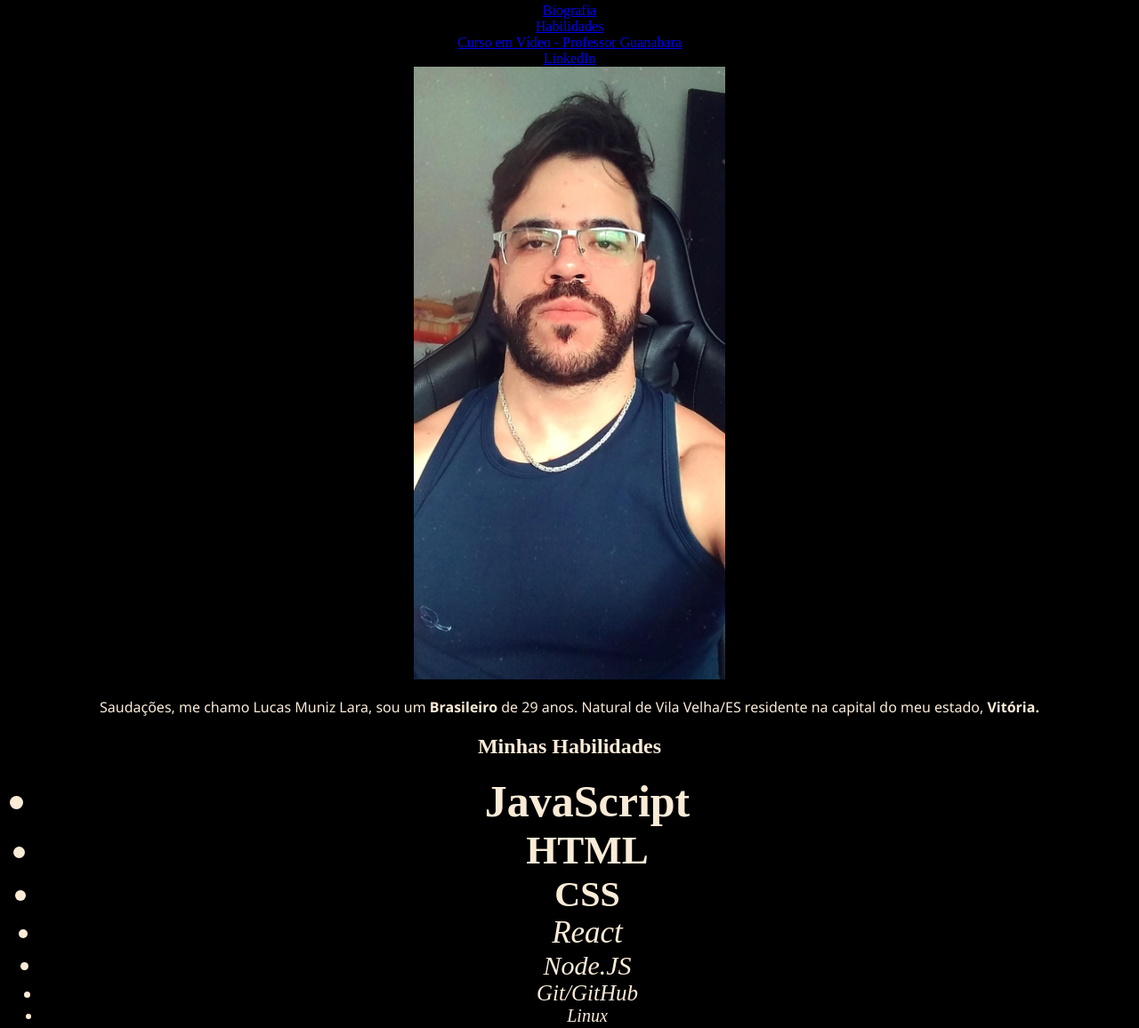
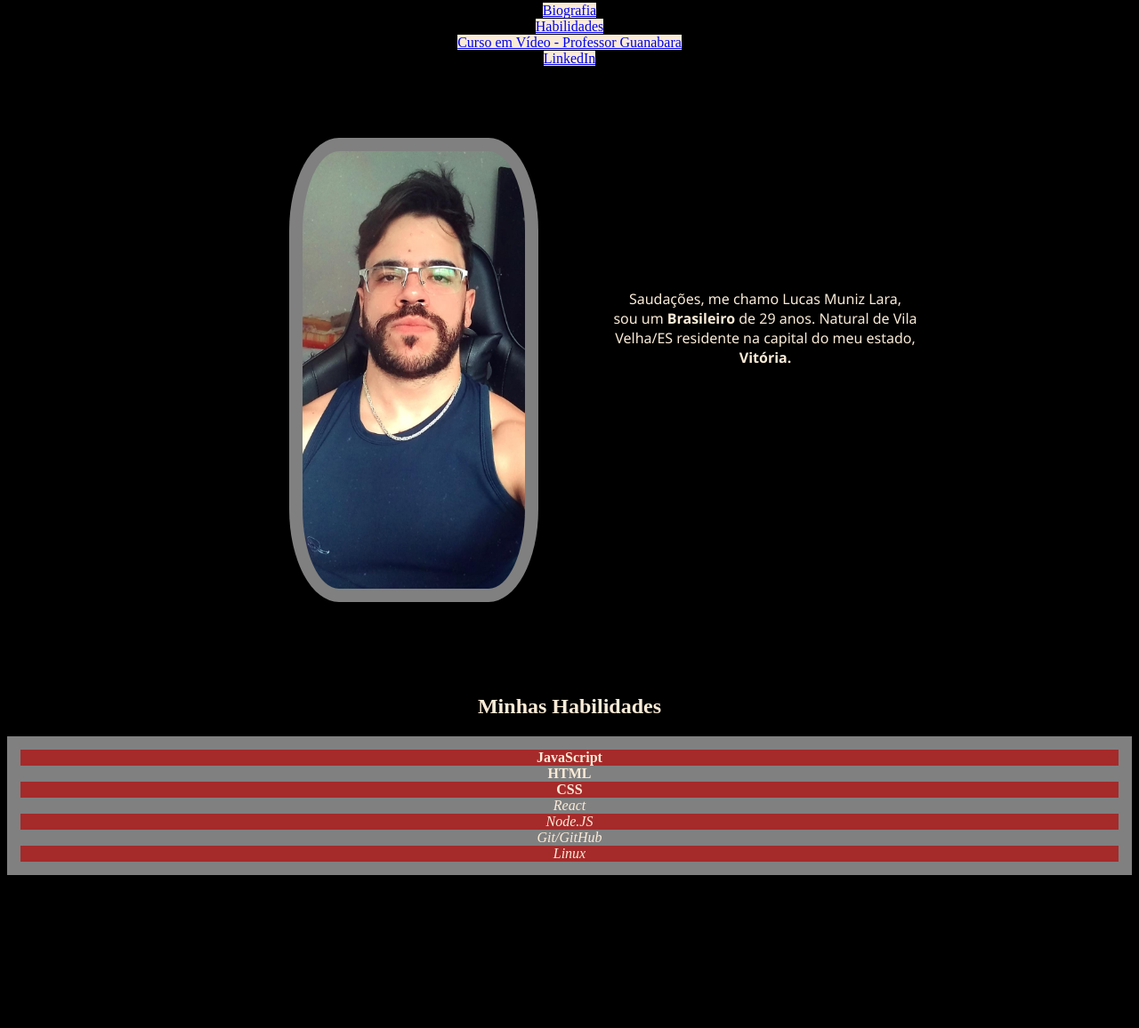
Before and after one commit to LucasMLara/LucasMLara.github.io, a plain HTML site: page index.html in a window 1280 px wide. Shown: the part 125-1281 px from the top of the page at 89% size. After the commit the page ends 1125 px from the top, so only its background shows below. Drawn offline with Linux system fonts and the light colour scheme.

Commit message:
Finalizaçao Exercicio Portfolio - Seletores e Posicionamento

```diff
--- a/index.html
+++ b/index.html
@@ -3,89 +3,32 @@
 <head>
   <meta charset="UTF-8">
   <title>Lucas M. Lara</title>
-
-  <style>
-
-h1 {
-    font-family: Verdana, sans-serif;
-
-}
-
-
- #bio {
-
-    font-family: 'Segoe UI', sans-serif;
-
- }
-
-body {
-
-    text-align: center;
-    background-color: black;
-    color: antiquewhite;
-}
-
-
-.skill1{
-
-  font-size: 50px;
-
-}
-
-.skill2 {
-
-  font-size: 45px;
-
-}
-
-.skill3 {
-
-  font-size: 40px;
-
-}
-
-.skill4 {
-
-  font-size: 35px;
-
-}
-
-.skill5 {
-
-  font-size: 30px;
-
-}
-
-.skill6 {
-
-  font-size: 25px;
-
-}
-
-.skill7 {
-
-  font-size: 20px;
-
-}
-  </style>
-
+  <link rel="stylesheet" href="style.css">
 </head>
 <body>
-<h1>Lucas Muniz Lara</h1>
+
+<div>
+  <h1>Lucas Muniz Lara</h1>
+</div>
 
 <h2>Índice</h2>
 
-  <a href=#bio>Biografia</a>
+  <a href=#bio class="Indiceitem">Biografia</a>
   <br>
-  <a href=#habilidades>Habilidades</a>
+  <a href=#habilidades class="Indiceitem">Habilidades</a>
   <br>
-  <a href="https://www.youtube.com/user/cursosemvideo" target="_blank">Curso em Vídeo - Professor Guanabara</a>
+  <a href="https://www.youtube.com/user/cursosemvideo" target="_blank" class="Indiceitem">Curso em Vídeo - Professor Guanabara</a>
   <br>
-  <a href="https://www.linkedin.com/in/lucasmlara/" target="_blank">LinkedIn</a>
+  <a href="https://www.linkedin.com/in/lucasmlara/" target="_blank" class="Indiceitem">LinkedIn</a>
 <br>
-<img src="me.jpeg" width="350px" alt="me.jpeg" id="profilePicture">
 
-<p id="bio">Saudações, me chamo Lucas Muniz Lara, sou um <strong>Brasileiro</strong> de 29 anos. Natural de Vila Velha/ES  residente na capital do meu estado, <strong>Vitória.</strong></p>
+<div class="intro">
+
+  <img src="me.jpeg" width="350px" alt="me.jpeg" id="profilePicture">
+
+  <p id="bio">Saudações, me chamo Lucas Muniz Lara, <br>sou um <strong>Brasileiro</strong> de 29 anos. Natural de Vila Velha/ES  residente na capital do meu estado, <strong>Vitória.</strong></p>
+
+</div>
 
 <h2 id="habilidades">Minhas Habilidades</h2>
 <ul>
--- /dev/null
+++ b/style.css
@@ -0,0 +1,67 @@
+
+h1 {
+  font-family: Verdana, sans-serif;
+
+}
+
+
+#bio {
+
+  font-family: 'Segoe UI', sans-serif;
+  float: right;
+  margin-top: 250px;
+  max-width: 350px;
+
+
+}
+
+body {
+
+  text-align: center;
+  background-color: black;
+  color: antiquewhite;
+}
+
+#profilePicture {
+
+  padding: 15px;
+  width: 250px;
+  border-radius: 20%;
+  position: relative;
+  margin: 80px;
+  background-color:gray
+
+}
+
+ul {
+
+  list-style: none;
+  background-color: gray;
+  padding: 15px;
+  text-shadow: 20px 20px 20px 20px;
+
+}
+
+li:hover {
+
+  background-color: rgb(74, 158, 40);
+
+}
+
+.intro {
+
+  display: inline-block;
+
+}
+
+.Indiceitem {
+
+    background-color: antiquewhite;
+
+}
+
+li:nth-child(2n+1) {
+
+  background-color: brown;
+
+}
```
